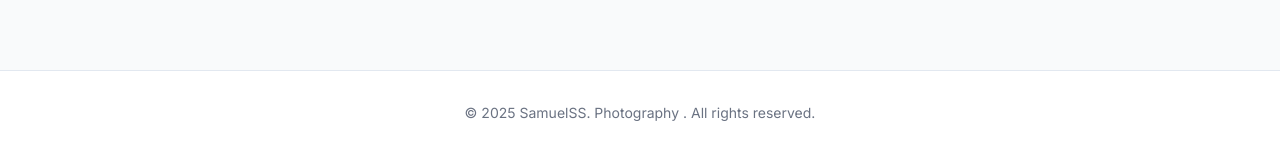
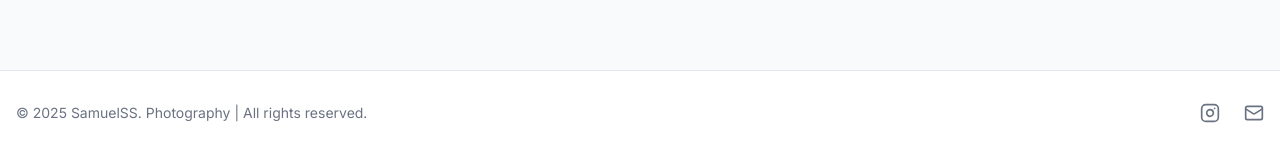
Before and after one commit to charleshss/photography-portfolio, a Next.js app: page / in a window 1280 px wide. Shown: the part 2071-2223 px from the top of the page. Built offline with nearby package versions, Linux system fonts and the light colour scheme.

Commit message:
feat: add email and instagram to the footer

```diff
--- a/components/Footer.jsx
+++ b/components/Footer.jsx
@@ -1,7 +1,32 @@
+// components/Footer.jsx
+import { Instagram, Mail } from "lucide-react";
+
 export default function Footer() {
     return (
         <footer className="border-t py-8 text-center text-sm text-gray-500">
-            © {new Date().getFullYear()} SamuelSS. Photography . All rights reserved.
+            <div className="mx-auto flex max-w-7xl flex-col items-center justify-between gap-4 px-4 sm:flex-row">
+                <p>
+                    © {new Date().getFullYear()} SamuelSS. Photography | All rights reserved.
+                </p>
+                <div className="flex gap-6">
+                    <a
+                        href="https://instagram.com/samuelwss_"
+                        target="_blank"
+                        rel="noopener noreferrer"
+                        className="text-gray-500 hover:text-gray-900 transition"
+                        aria-label="Instagram"
+                    >
+                        <Instagram className="h-5 w-5" />
+                    </a>
+                    <a
+                        href="mailto:youremail@example.com"
+                        className="text-gray-500 hover:text-gray-900 transition"
+                        aria-label="Email"
+                    >
+                        <Mail className="h-5 w-5" />
+                    </a>
+                </div>
+            </div>
         </footer>
     );
 }
```
